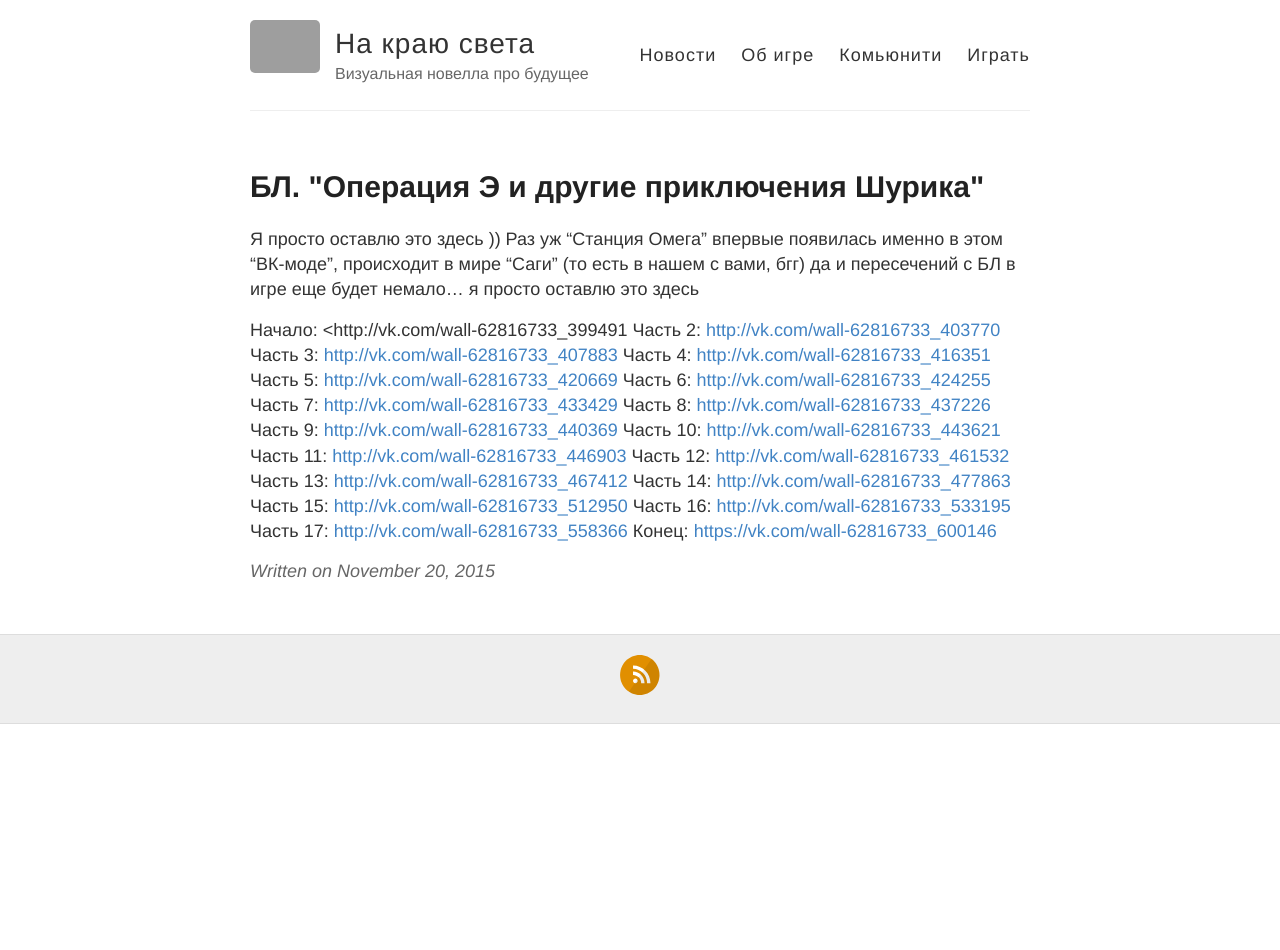
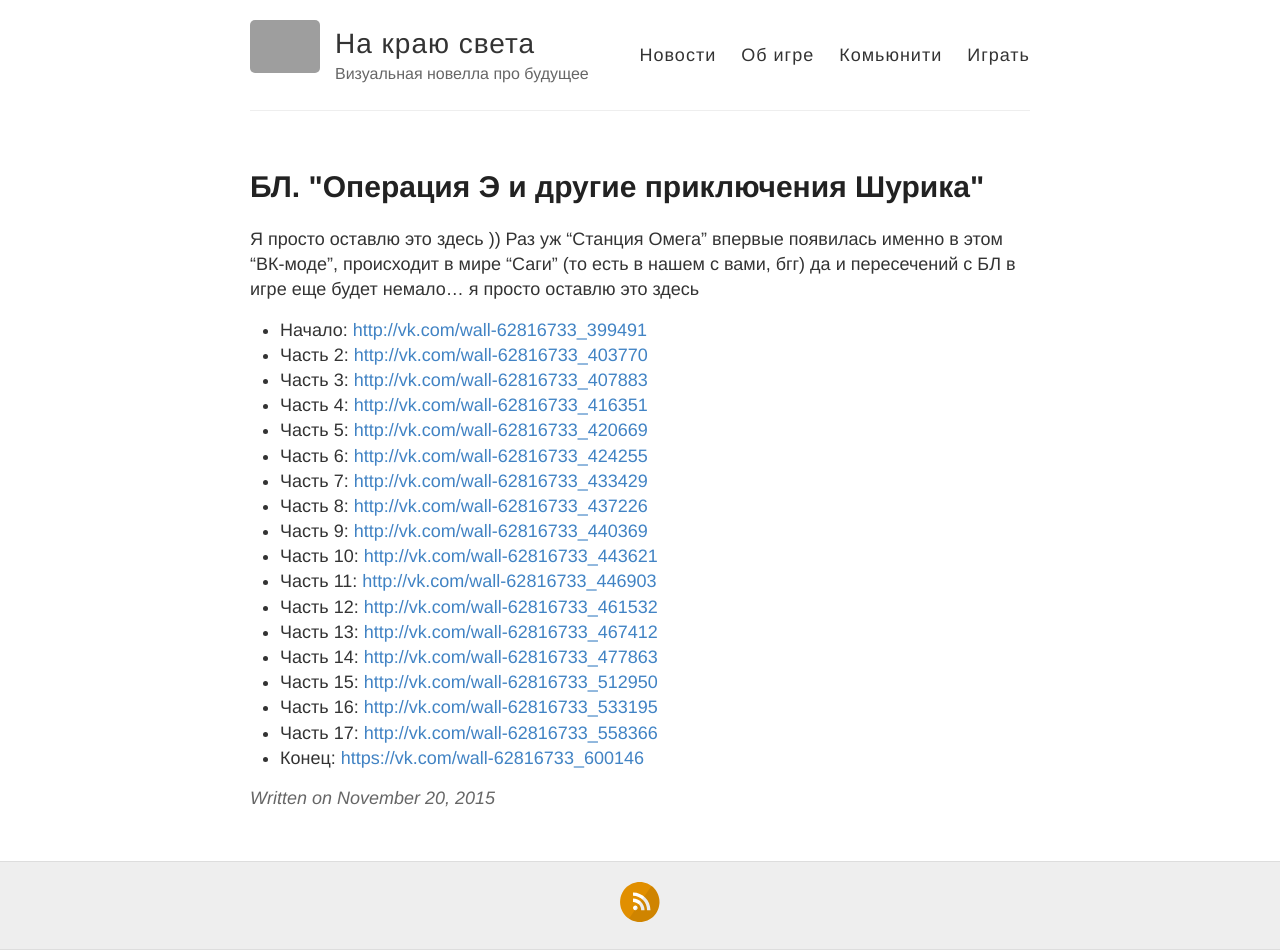
Before and after one commit to IPv6/kristallum, a Jekyll site: the page built from _posts/2015-11-20-bl-operacia-e.md, in a window 1280 px wide. Built offline with Jekyll 4.4.1, drawn with Linux system fonts in a browser that asks for light colours; comment, search, counter and statistics services are not loaded; before the commit the page ends 900 px from its top, so only the background shows below that; grey boxes are pictures that could not be loaded.

```diff
--- a/_posts/2015-11-20-bl-operacia-e.md
+++ b/_posts/2015-11-20-bl-operacia-e.md
@@ -5,21 +5,21 @@ title: БЛ. "Операция Э и другие приключения Шур
 
 Я просто оставлю это здесь )) Раз уж "Станция Омега" впервые появилась именно в этом "ВК-моде", происходит в мире "Саги" (то есть в нашем с вами, бгг) да и пересечений с БЛ в игре еще будет немало... я просто оставлю это здесь
 
-Начало: <http://vk.com/wall-62816733_399491
-Часть 2: <http://vk.com/wall-62816733_403770>
-Часть 3: <http://vk.com/wall-62816733_407883>
-Часть 4: <http://vk.com/wall-62816733_416351>
-Часть 5: <http://vk.com/wall-62816733_420669>
-Часть 6: <http://vk.com/wall-62816733_424255>
-Часть 7: <http://vk.com/wall-62816733_433429>
-Часть 8: <http://vk.com/wall-62816733_437226>
-Часть 9: <http://vk.com/wall-62816733_440369>
-Часть 10: <http://vk.com/wall-62816733_443621>
-Часть 11: <http://vk.com/wall-62816733_446903>
-Часть 12: <http://vk.com/wall-62816733_461532>
-Часть 13: <http://vk.com/wall-62816733_467412>
-Часть 14: <http://vk.com/wall-62816733_477863>
-Часть 15: <http://vk.com/wall-62816733_512950>
-Часть 16: <http://vk.com/wall-62816733_533195>
-Часть 17: <http://vk.com/wall-62816733_558366>
-Конец: <https://vk.com/wall-62816733_600146>
+- Начало: <http://vk.com/wall-62816733_399491>
+- Часть 2: <http://vk.com/wall-62816733_403770>
+- Часть 3: <http://vk.com/wall-62816733_407883>
+- Часть 4: <http://vk.com/wall-62816733_416351>
+- Часть 5: <http://vk.com/wall-62816733_420669>
+- Часть 6: <http://vk.com/wall-62816733_424255>
+- Часть 7: <http://vk.com/wall-62816733_433429>
+- Часть 8: <http://vk.com/wall-62816733_437226>
+- Часть 9: <http://vk.com/wall-62816733_440369>
+- Часть 10: <http://vk.com/wall-62816733_443621>
+- Часть 11: <http://vk.com/wall-62816733_446903>
+- Часть 12: <http://vk.com/wall-62816733_461532>
+- Часть 13: <http://vk.com/wall-62816733_467412>
+- Часть 14: <http://vk.com/wall-62816733_477863>
+- Часть 15: <http://vk.com/wall-62816733_512950>
+- Часть 16: <http://vk.com/wall-62816733_533195>
+- Часть 17: <http://vk.com/wall-62816733_558366>
+- Конец: <https://vk.com/wall-62816733_600146>
```
